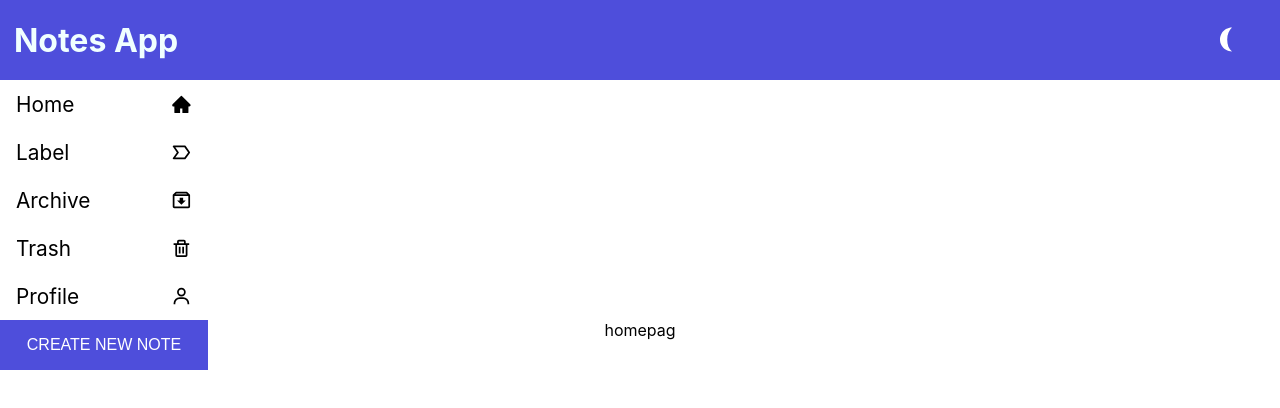
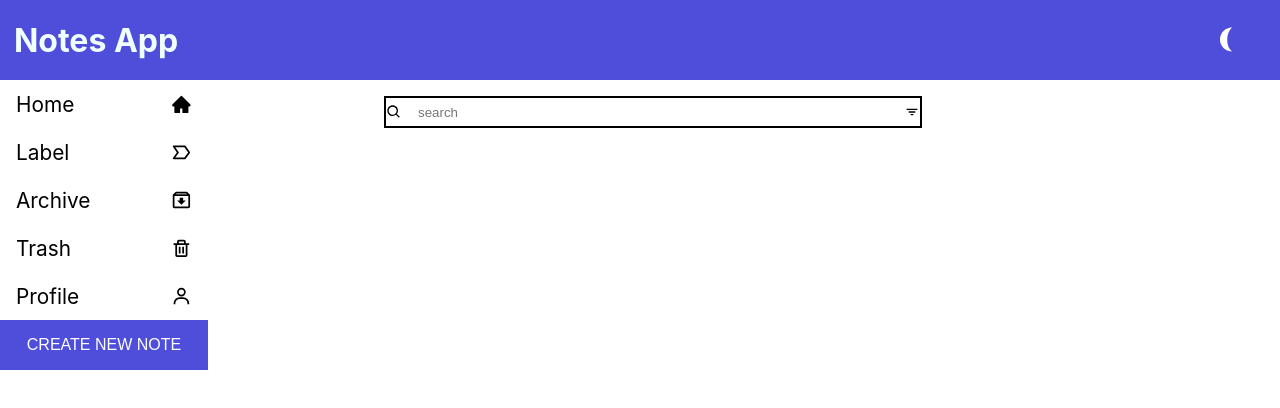
Before and after one commit to Sharmaryan/notes-app, a React (Create React App) app: page / in a window 1280 px wide. Shown: the top 408 px of the page. Built offline with nearby package versions, Linux system fonts and the light colour scheme; what miragejs would draw is missing.

Commit message:
feat : added searchbar component

```diff
--- /dev/null
+++ b/src/Components/SearchBar/SearchBar.css
@@ -0,0 +1,16 @@
+.searchbar-items{
+    border: 2px solid black;
+    width: 60%;
+    display: flex;
+    height: 2rem;
+    align-items: center ;
+}
+.searchbar-input{
+    border: none;
+    margin-left: 1rem;
+    outline: none;
+    width: 80%;
+}
+.icon-filter{
+    margin-left: auto   ;
+}
--- /dev/null
+++ b/src/Components/SearchBar/SearchBar.jsx
@@ -0,0 +1,16 @@
+import React from 'react'
+import './SearchBar.css'
+import { BiSearch, BiFilter } from "react-icons/bi";
+const SearchBar = () => {
+  return (
+    <div className='searchbar'>
+      <form className='searchbar-items'>
+        <BiSearch className='searchbar-icons icon-search'/>
+        <input type="text" placeholder="search" className='searchbar-input'/>
+        <BiFilter className='searchbar-icons icon-filter'/>
+      </form>
+    </div>
+  );
+}
+
+export default SearchBar
--- /dev/null
+++ b/src/pages/HomePage/Homepage.css
@@ -0,0 +1,6 @@
+.homepage {
+  width: 70%;
+  position: absolute;
+  right: 0;
+  top: 6rem;
+}
--- a/src/pages/HomePage/Homepage.jsx
+++ b/src/pages/HomePage/Homepage.jsx
@@ -1,8 +1,10 @@
 import React from "react";
+import './Homepage.css'
+import SearchBar from "../../Components/SearchBar/SearchBar";
 const Homepage = () => {
   return (
-    <div>
-    homepag
+    <div className="homepage">
+    <SearchBar/>
     </div>
   );
 };
```
